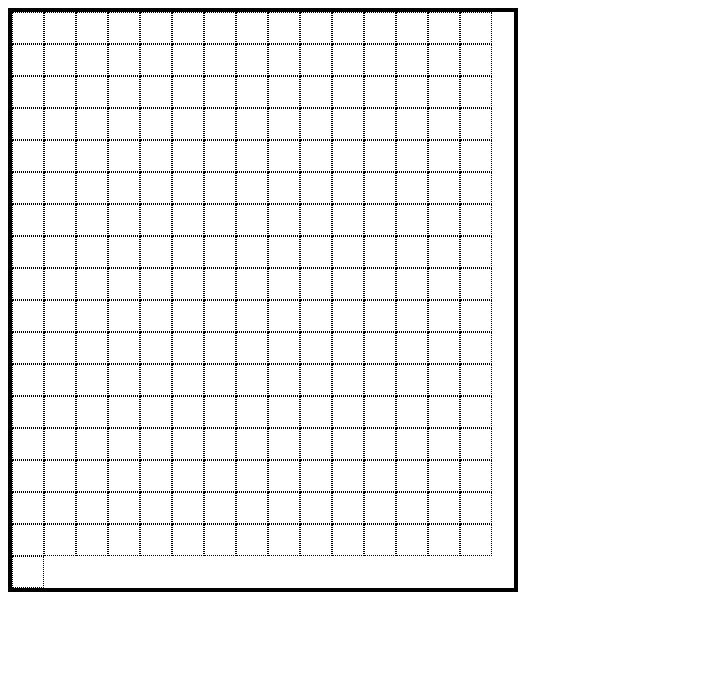
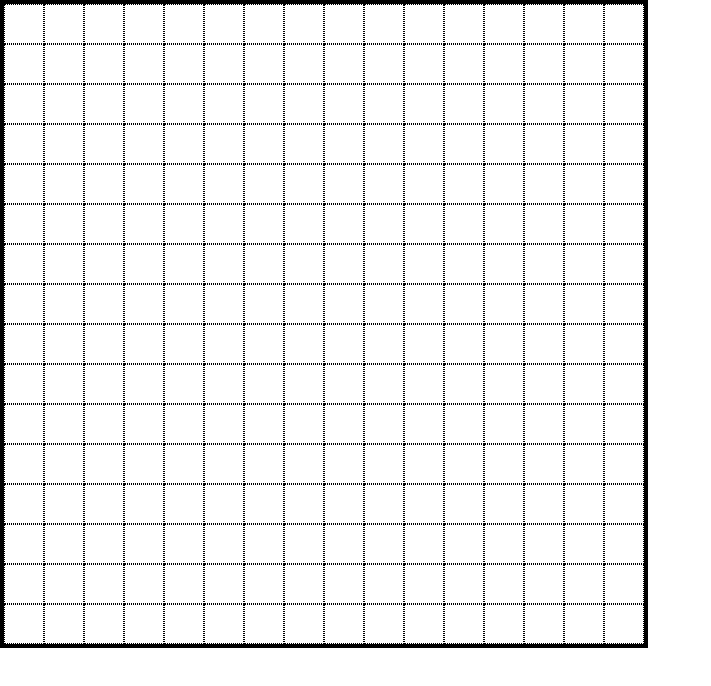
Before and after one commit to ogarrett54/etch-a-sketch, a plain HTML site: page index.html in a window 1280 px wide. Shown: the whole page, without its empty margins (0-711 px from the left). Drawn offline with Linux system fonts and the light colour scheme.

Commit message:
Add color when mouseover, refactor into createGrid function

```diff
--- a/scripts.js
+++ b/scripts.js
@@ -1,8 +1,22 @@
 const container = document.querySelector(".container");
 
-for (let i = 0; i < 16 * 16; i++) {
-  const cell = document.createElement("div");
-  cell.className = "cell";
-  container.appendChild(cell);
-  console.log(i);
+function createGrid(dimension) {
+  for (let i = 0; i < dimension; i++) {
+    const row = document.createElement("div");
+    row.className = "row";
+    for (let j = 0; j < dimension; j++) {
+      const cell = document.createElement("div");
+      cell.className = "cell";
+      cell.style.height = String(640 / dimension) + "px";
+      cell.style.width = String(640 / dimension) + "px";
+      row.appendChild(cell);
+      cell.addEventListener("mouseover", () => {
+        cell.style.backgroundColor = "black";
+      });
+    }
+    container.appendChild(row);
+  }
 }
+
+// Set up a default 16x16 grid
+createGrid(16);
--- a/styles.css
+++ b/styles.css
@@ -1,22 +1,27 @@
+* {
+    box-sizing: border-box;
+}
+
 body {
-    box-sizing: border-box;
+    padding: 0;
+    margin: 0;
 }
 
 .container {
     display: flex;
     border: 4px solid black;
     flex-wrap: wrap;
-    width: 502px;
-    height: auto;
+    width: 648px;
+    height: 648px;
+}
+
+.row {
+    display: flex;
 }
 
 .cell {
     border: 1px dotted black;
-    height: 30px;
-    width: 30px;
-    flex: 0 0 auto;
+    height: 40px;
+    width: 40px;
+    flex: 1 1 auto;
 }
-
-.cell:hover {
-
-}
```
